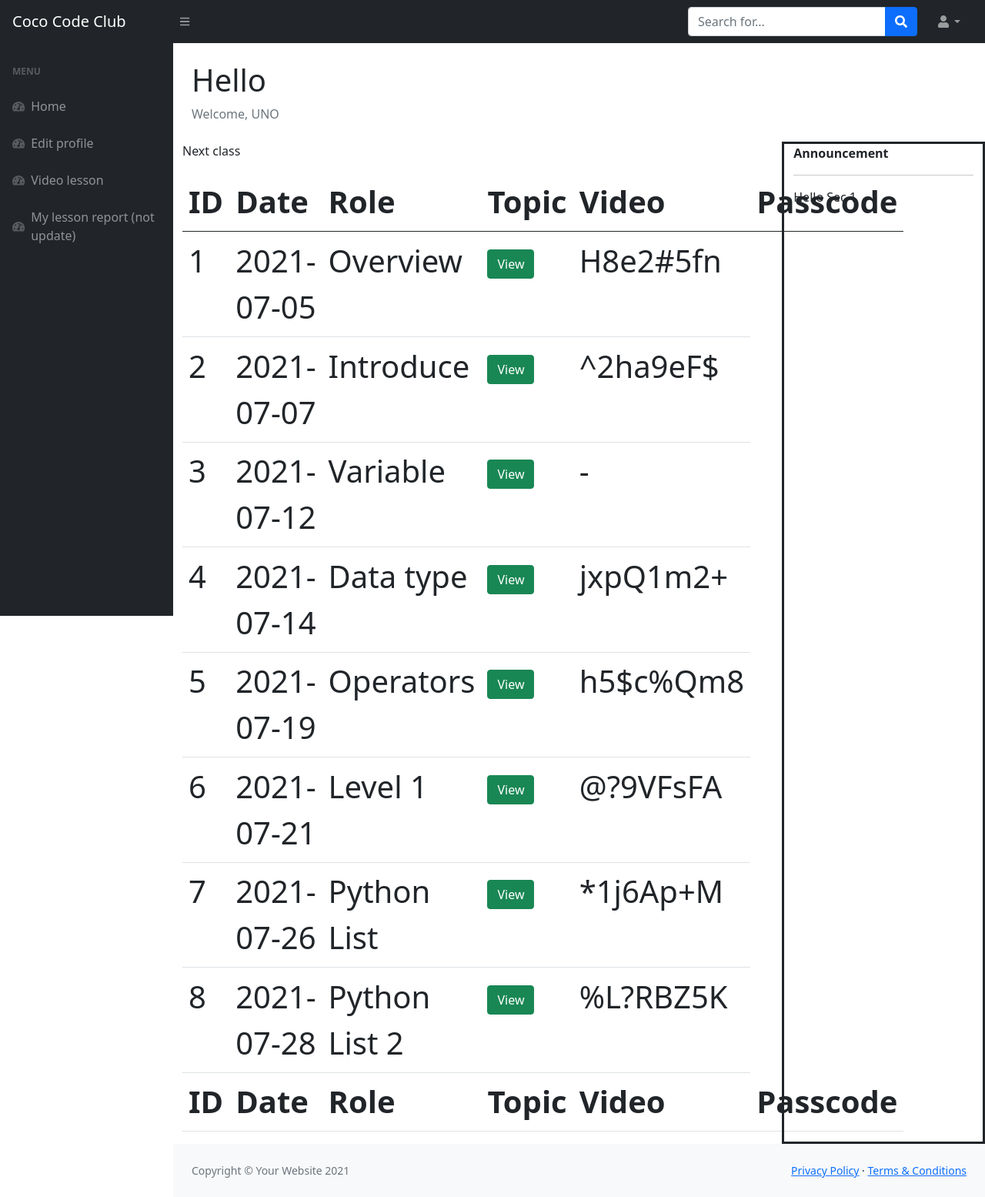
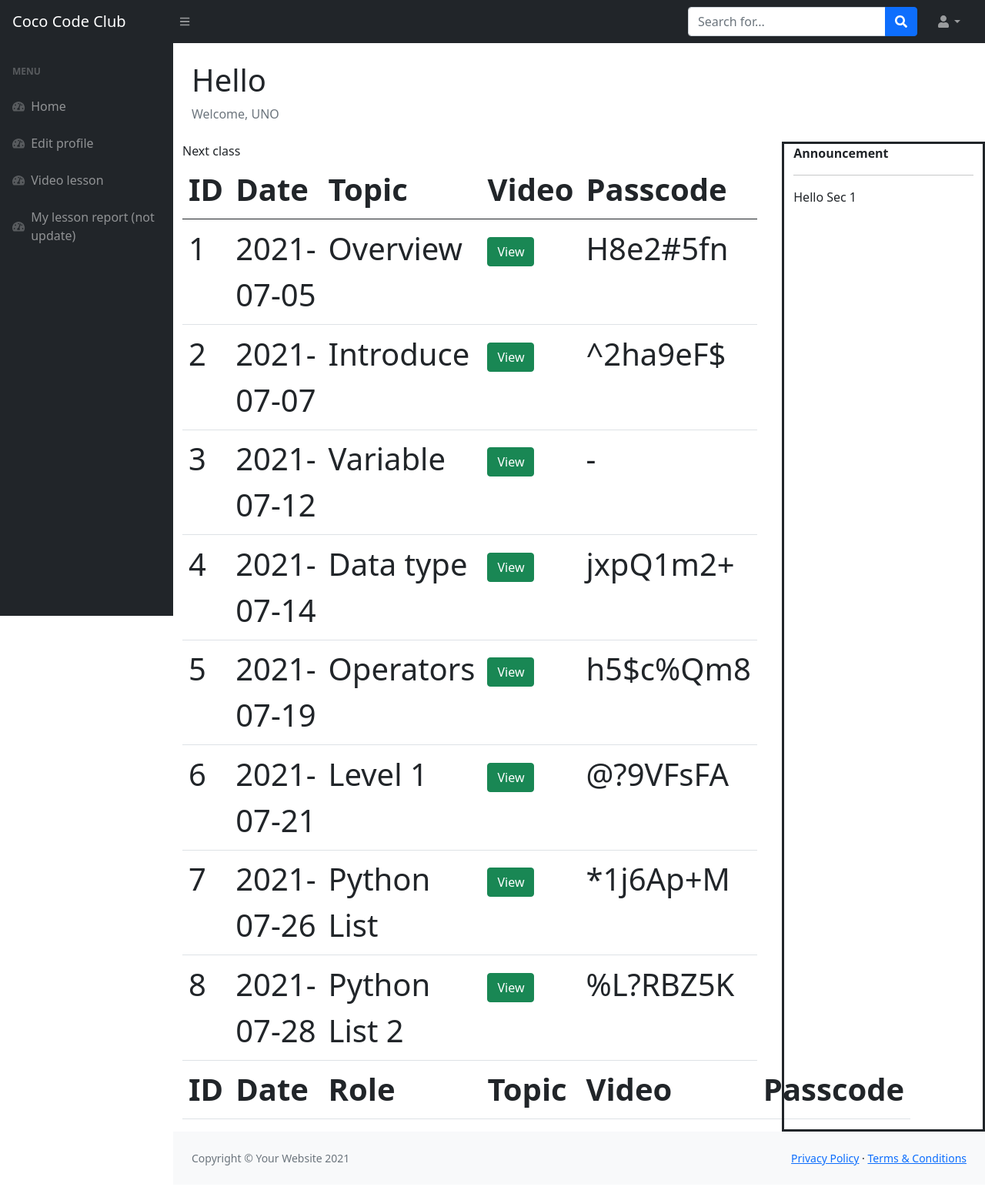
Before and after one commit to nackzess/web, a PHP site: page /tour/video.php in a window 1280 px wide. Shown: the whole page at 77% size. After the commit the page ends 1514 px from the top, so only its background shows below. Run offline with PHP 8.4, Linux system fonts and the light colour scheme; a user stored in the database is signed in; data comes from the database, SQL or seed files in the repository; some libraries are stand-ins or nearby versions.

Commit message:
fix table

```diff
--- a/video.php
+++ b/video.php
@@ -82,17 +82,14 @@
             <div class="container">
 
                 <div class="row">
-                <div class="col-9">Next class<br>
-                <!-- Next class show here. -->
-                <div class="fs-1">
-                 <p>
-
+                    <div class="col-sm-9">Next class<br>
+                        <!-- Next class show here. -->
+                                <div class="fs-1">
                                     <table class="table table-hover">
                                         <thead>
                                             <tr>
                                                 <th>ID</th>
                                                 <th>Date</th>
-                                                <th>Role</th>
                                                 <th>Topic</th>
                                                 <th>Video</th>
                                                 <th>Passcode</th>
@@ -130,11 +127,10 @@
                                             </tr>
                                         </tfoot>
                                     </table>
+                                </div>
 
-                    </p>
                     </div>
-                </div>
-                    <div class="col-3" style="word-break: break-all; border:solid"><b>Announcement</b><hr>
+                    <div class="col-sm-3" style="word-break: break-all; border:solid"><b>Announcement</b><hr>
                     <?= $msg; ?>
                     </div>
                 </div>
```
